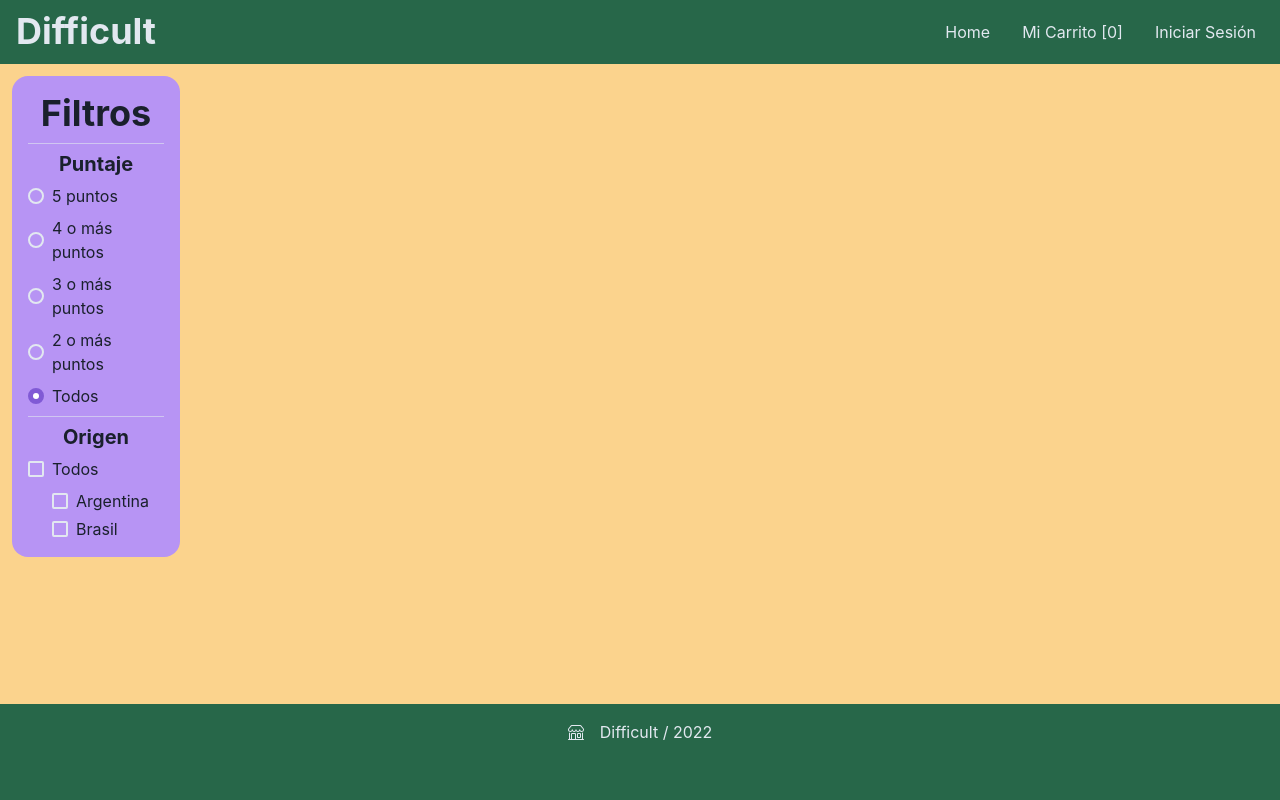
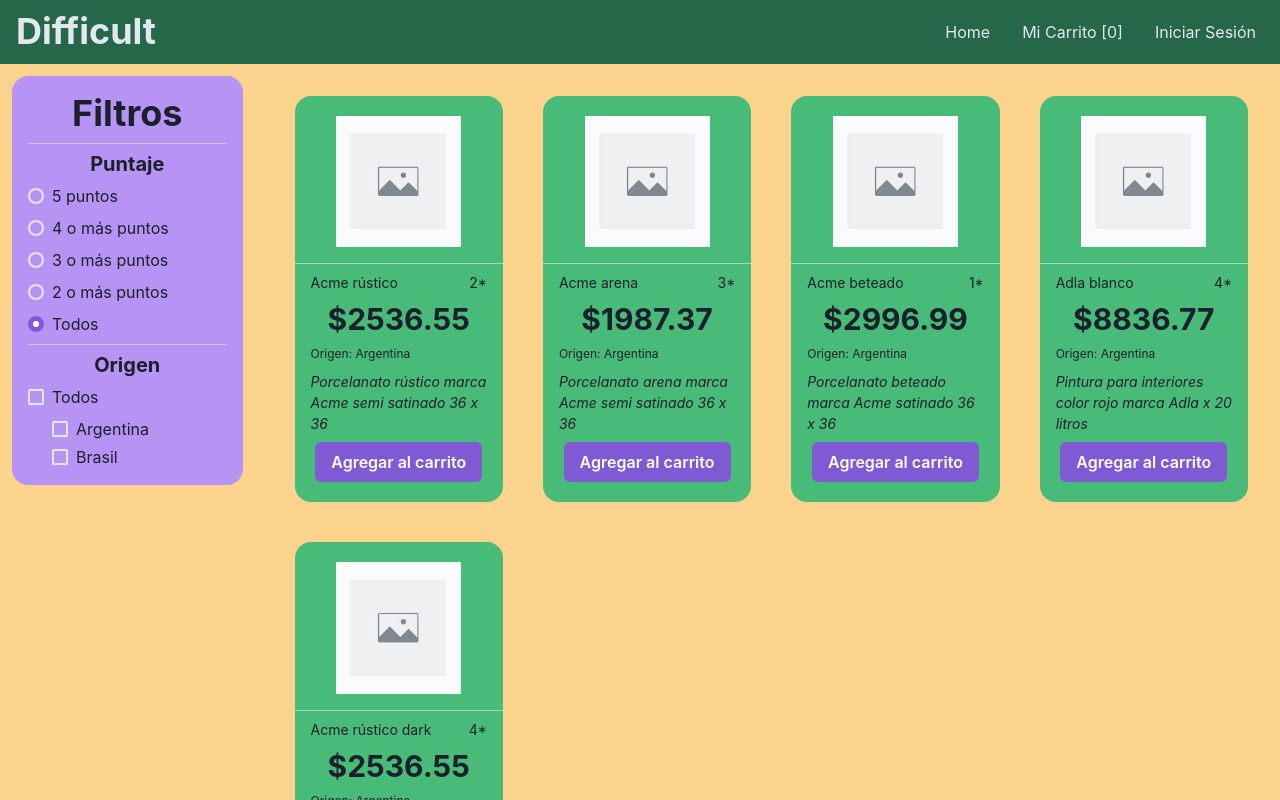
Before and after one commit to starg09/tp-2022-frontend-phm-unsam, a Next.js app: page / in a window 1280 px wide. Shown: the top 800 px of the page. Built offline with nearby package versions, Linux system fonts and the light colour scheme.

Commit message:
Agregado maquetado de home, falta la barra de busqueda

```diff
--- a/pages/index.js
+++ b/pages/index.js
@@ -1,11 +1,15 @@
 import {
   Box,
+  Button,
   Checkbox,
   Divider,
   Heading,
   HStack,
+  Image,
   Radio,
   RadioGroup,
+  SimpleGrid,
+  Text,
   VStack,
 } from "@chakra-ui/react";
 import { useState } from "react";
@@ -18,9 +22,57 @@
   const todosOrigenes = checkedItems.every(Boolean);
   const algunosOrigenes = checkedItems.some(Boolean) && !todosOrigenes;
 
+  const itemsTemp = [
+    {
+      id: 1,
+      nombre: "Acme rústico",
+      imagen: "",
+      puntaje: 2,
+      precio: 2536.55,
+      origen: "Argentina",
+      descripcion: "Porcelanato rústico marca Acme semi satinado 36 x 36"
+    },
+    {
+      id: 2,
+      nombre: "Acme arena",
+      imagen: "",
+      puntaje: 3,
+      precio: 1987.37,
+      origen: "Argentina",
+      descripcion: "Porcelanato arena marca Acme semi satinado 36 x 36"
+    },
+    {
+      id: 3,
+      nombre: "Acme beteado",
+      imagen: "",
+      puntaje: 1,
+      precio: 2996.99,
+      origen: "Argentina",
+      descripcion: "Porcelanato beteado marca Acme satinado 36 x 36"
+    },
+    {
+      id: 4,
+      nombre: "Adla blanco",
+      imagen: "",
+      puntaje: 4,
+      precio: 8836.77,
+      origen: "Argentina",
+      descripcion: "Pintura para interiores color rojo marca Adla x 20 litros"
+    },
+    {
+      id: 5,
+      nombre: "Acme rústico dark",
+      imagen: "",
+      puntaje: 4,
+      precio: 2536.55,
+      origen: "Argentina",
+      descripcion: "Porcelanato rústico oscuro marca Acme semi satinado 36 x 36"
+    },
+  ]
+
   return (
     <HStack minH="80vh" alignItems="stretch" bg="orange.200">
-      <Box w="15%" p={3}>
+      <Box w="20%" p={3}>
         <VStack
           p={4}
           alignContent="flex-start"
@@ -88,6 +140,25 @@
           </VStack>
         </VStack>
       </Box>
+      <SimpleGrid columns={4} w="80%" maxH="100%" overflowY="auto" p={3}>
+        {itemsTemp.map( i => (
+          <Box minH="40vh" size="full" m={5} borderRadius="2vh" bg="green.400">
+            <VStack my={5} alignItems="flex-start">
+              <Image alignSelf="center" w="60%" h="auto" src={i.imagen ? i.imagen : "img_placeholder.png"}/>
+              <Divider py={1} />
+              <HStack px={4} fontSize="sm" w="full" justifyContent="space-between">
+                <Text>{i.nombre}</Text>
+                <Text>{i.puntaje}*</Text>
+              </HStack>
+              <Heading alignSelf="center" size="lg">${i.precio}</Heading>
+              <Text px={4} fontSize="xs">Origen: {i.origen ? i.origen : "Desconocido"}</Text>
+              <Text px={4} fontSize="sm" fontStyle="italic">{i.descripcion}</Text>
+              <Button alignSelf="center" colorScheme="purple">Agregar al carrito</Button>
+            </VStack>
+          </Box>
+        )
+        )}
+      </SimpleGrid>
     </HStack>
   );
 }
```
Also changed, not shown: public/img_placeholder.png (added).
